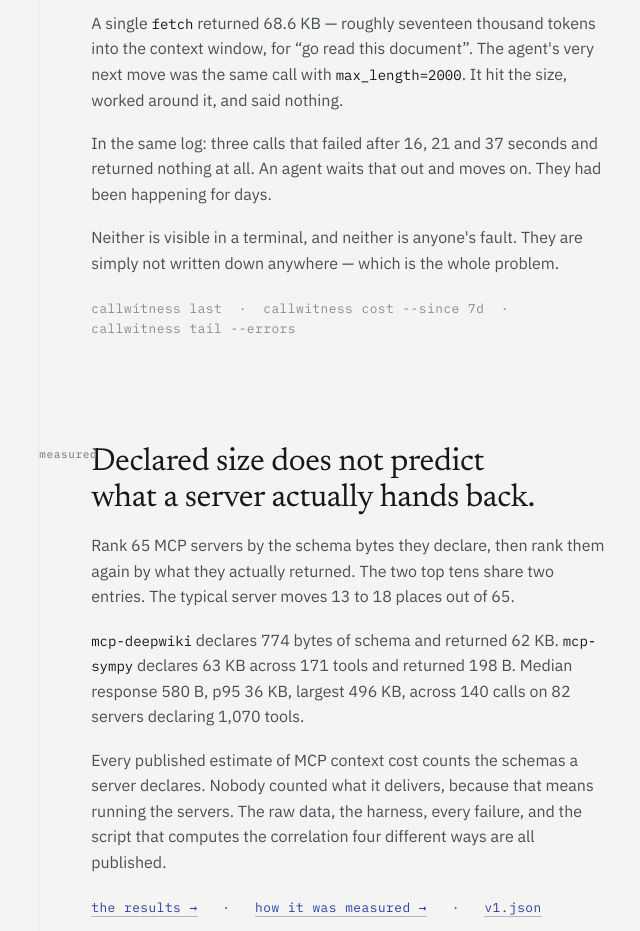
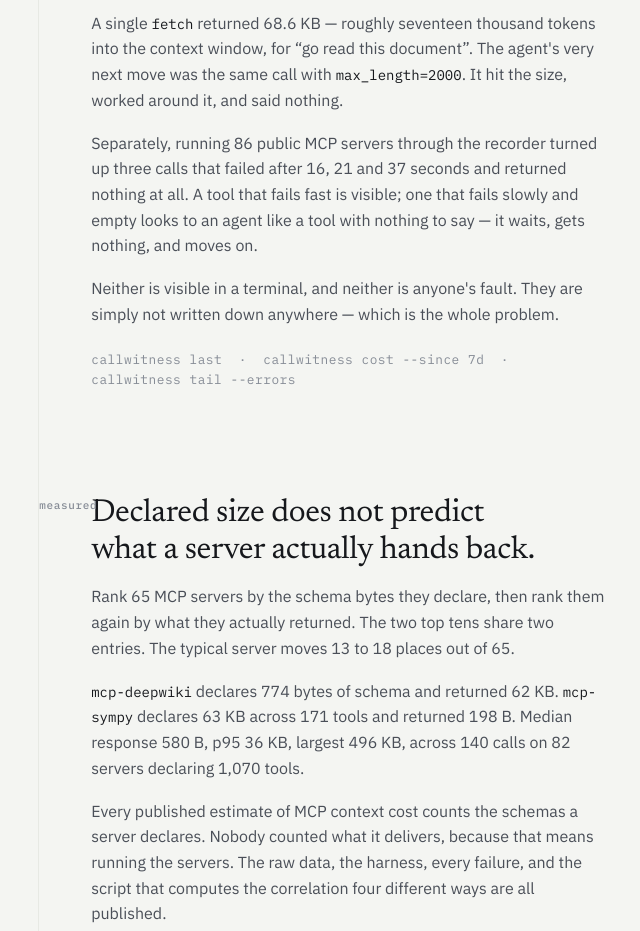
Before and after one commit to AditiChaudharyy14/callwitness, a plain HTML site: page docs/index.html in a window 1280 px wide. Shown: the part 820-1751 px from the top of the page, without its empty margins (195-835 px from the left). Drawn offline with Linux system fonts and the light colour scheme.

Commit message:
Separate the two findings: the fetch is mine, the failures are the census

```diff
--- a/docs/index.html
+++ b/docs/index.html
@@ -386,9 +386,11 @@ footer a:hover{color:var(--accent)}
   </p>
 
   <p style="max-width:54ch;color:var(--ink-soft)">
-    In the same log: three calls that failed after 16, 21 and 37 seconds and
-    returned nothing at all. An agent waits that out and moves on. They had been
-    happening for days.
+    Separately, running 86 public MCP servers through the recorder turned up
+    three calls that failed after 16, 21 and 37 seconds and returned nothing at
+    all. A tool that fails fast is visible; one that fails slowly and empty
+    looks to an agent like a tool with nothing to say &mdash; it waits, gets
+    nothing, and moves on.
   </p>
 
   <p style="max-width:54ch;color:var(--ink-soft)">
```
